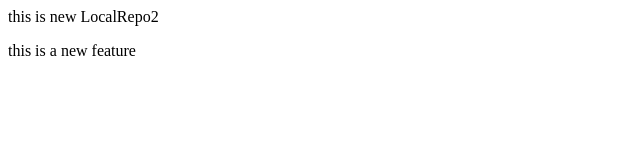
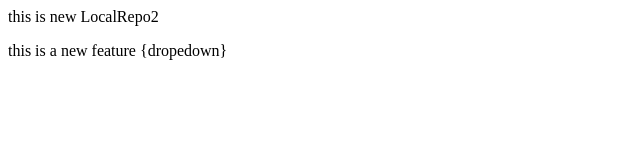
Before and after one commit to sourinry/localarepo, a plain HTML site: page index.html in a window 1280 px wide. Shown: the full height of the page, 0-640 px from the left. Drawn offline with Linux system fonts and the light colour scheme.

Commit message:
add dropdown

```diff
--- a/index.html
+++ b/index.html
@@ -3,5 +3,5 @@
 
 </p>
 <p>
-    this is a new feature
+    this is a new feature {dropedown}
 </p>
```
